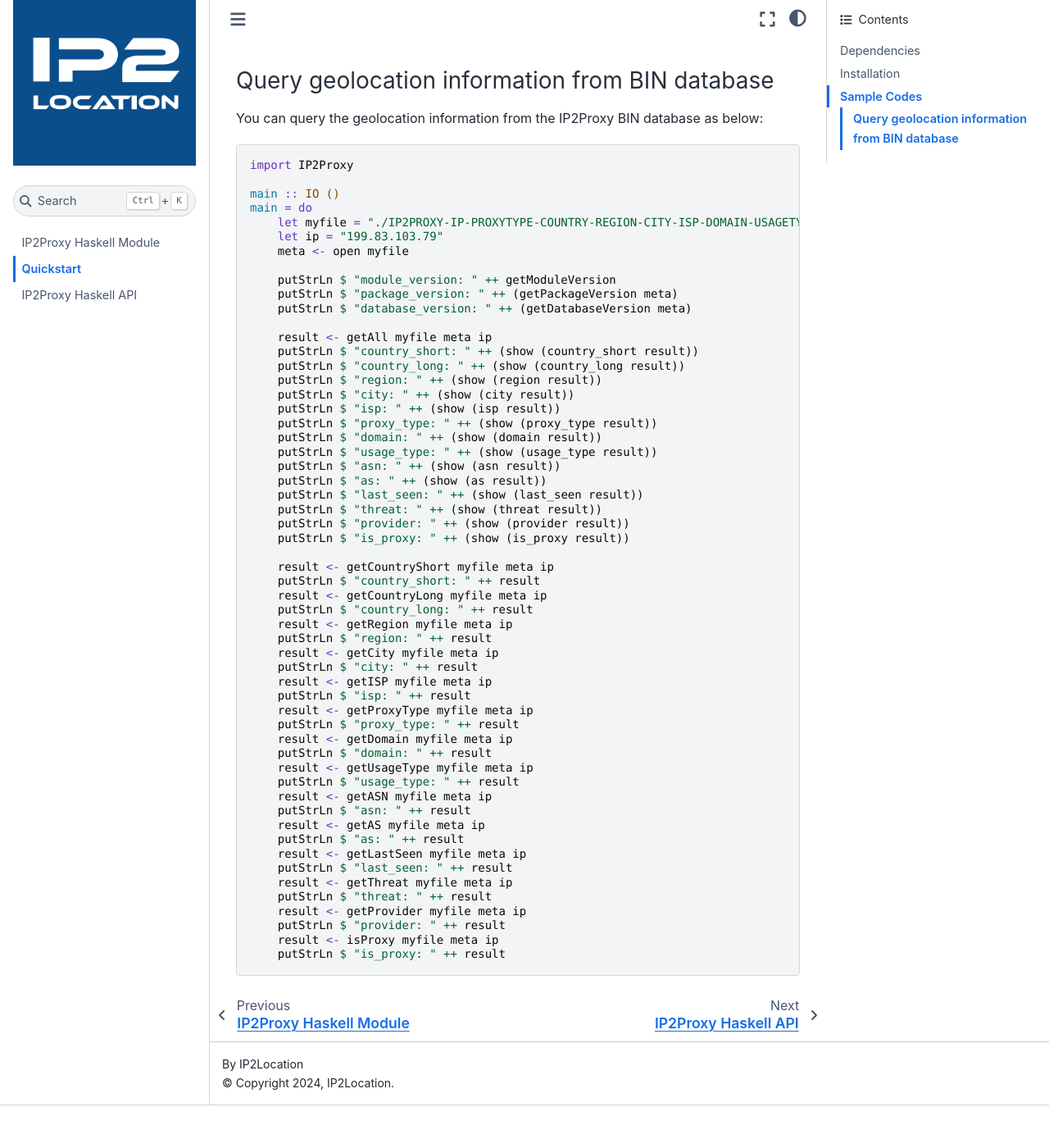
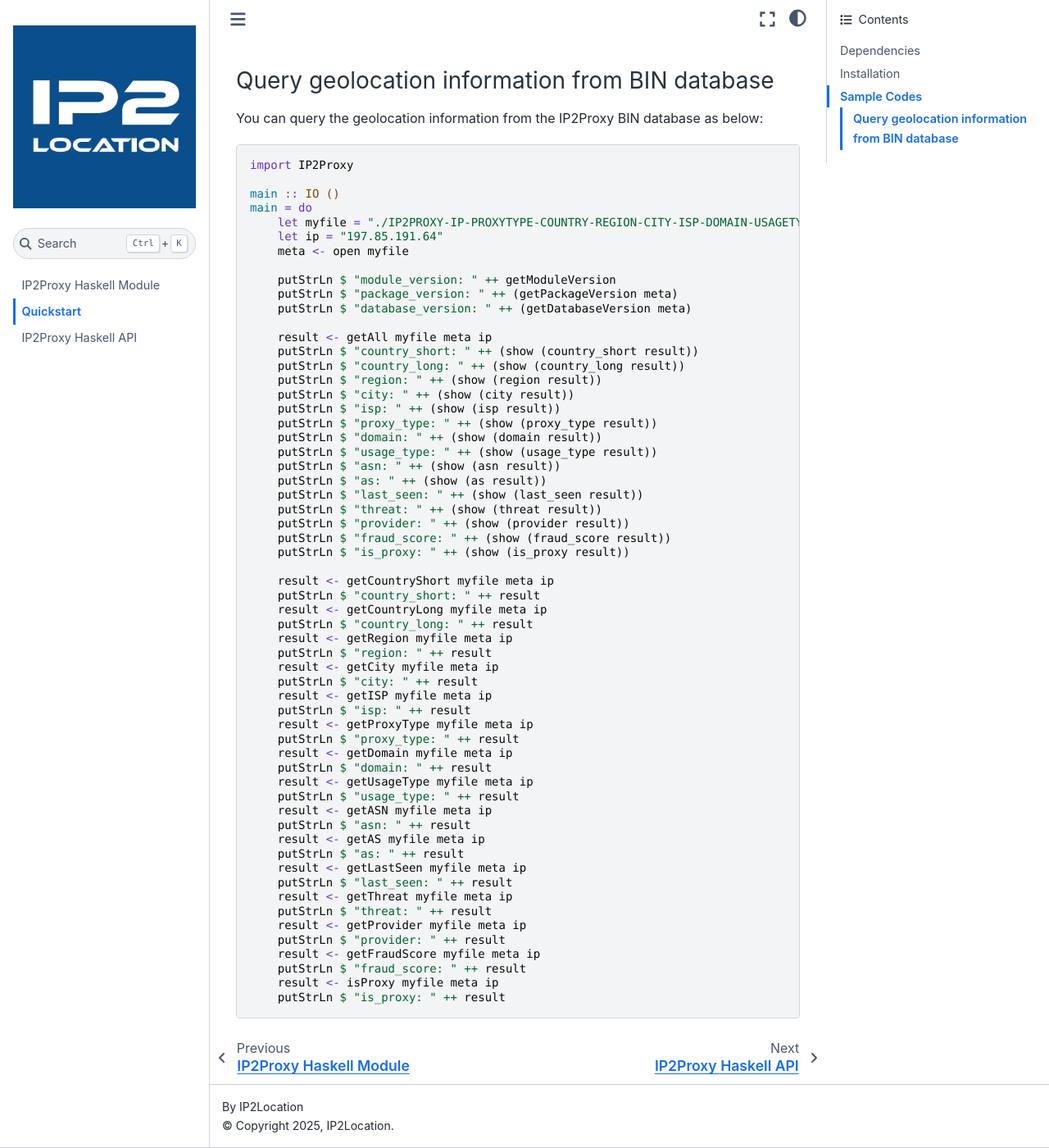
Before and after one commit to ip2location/ip2proxy-haskell, a Sphinx documentation site: the page built from docs/source/quickstart.md, in a window 1280 px wide and 1400 px high, scrolled down 580 px. Shown: the whole window at 82% size. Built offline with Sphinx 7.4.7 and the Sphinx Book theme 1.1.4, drawn with Linux system fonts in a browser that asks for light colours; before the commit the page ends 1928 px from its top, so only the background shows below that.

Commit message:
Added support for fraud score

````diff
--- a/docs/source/conf.py
+++ b/docs/source/conf.py
@@ -4,7 +4,7 @@
 # -- Project information
 
 project = 'IP2Proxy Haskell'
-copyright = '2024, IP2Location'
+copyright = '2025, IP2Location'
 author = 'IP2Location'
 
 release = '0.1.0'
@@ -57,4 +57,4 @@
 
 html_title = "IP2Proxy Haskell"
 
-# html_baseurl = "https://ip2proxy-go.readthedocs.io/en/latest/"
+# html_baseurl = "https://ip2proxy-haskell.readthedocs.io/en/latest/"
--- a/docs/source/quickstart.md
+++ b/docs/source/quickstart.md
@@ -27,8 +27,8 @@
 
 main :: IO ()
 main = do
-    let myfile = "./IP2PROXY-IP-PROXYTYPE-COUNTRY-REGION-CITY-ISP-DOMAIN-USAGETYPE-ASN-LASTSEEN-THREAT-RESIDENTIAL-PROVIDER.BIN"
-    let ip = "199.83.103.79"
+    let myfile = "./IP2PROXY-IP-PROXYTYPE-COUNTRY-REGION-CITY-ISP-DOMAIN-USAGETYPE-ASN-LASTSEEN-THREAT-RESIDENTIAL-PROVIDER-FRAUDSCORE.BIN"
+    let ip = "197.85.191.64"
     meta <- open myfile
 
     putStrLn $ "module_version: " ++ getModuleVersion
@@ -49,6 +49,7 @@
     putStrLn $ "last_seen: " ++ (show (last_seen result))
     putStrLn $ "threat: " ++ (show (threat result))
     putStrLn $ "provider: " ++ (show (provider result))
+    putStrLn $ "fraud_score: " ++ (show (fraud_score result))
     putStrLn $ "is_proxy: " ++ (show (is_proxy result))
 
     result <- getCountryShort myfile meta ip
@@ -77,6 +78,8 @@
     putStrLn $ "threat: " ++ result
     result <- getProvider myfile meta ip
     putStrLn $ "provider: " ++ result
+    result <- getFraudScore myfile meta ip
+    putStrLn $ "fraud_score: " ++ result
     result <- isProxy myfile meta ip
     putStrLn $ "is_proxy: " ++ result
 ```
````
Also changed, not shown: ChangeLog.md (+4 -0 lines), docs/source/code.md (+2 -1 lines), 5 other files.
